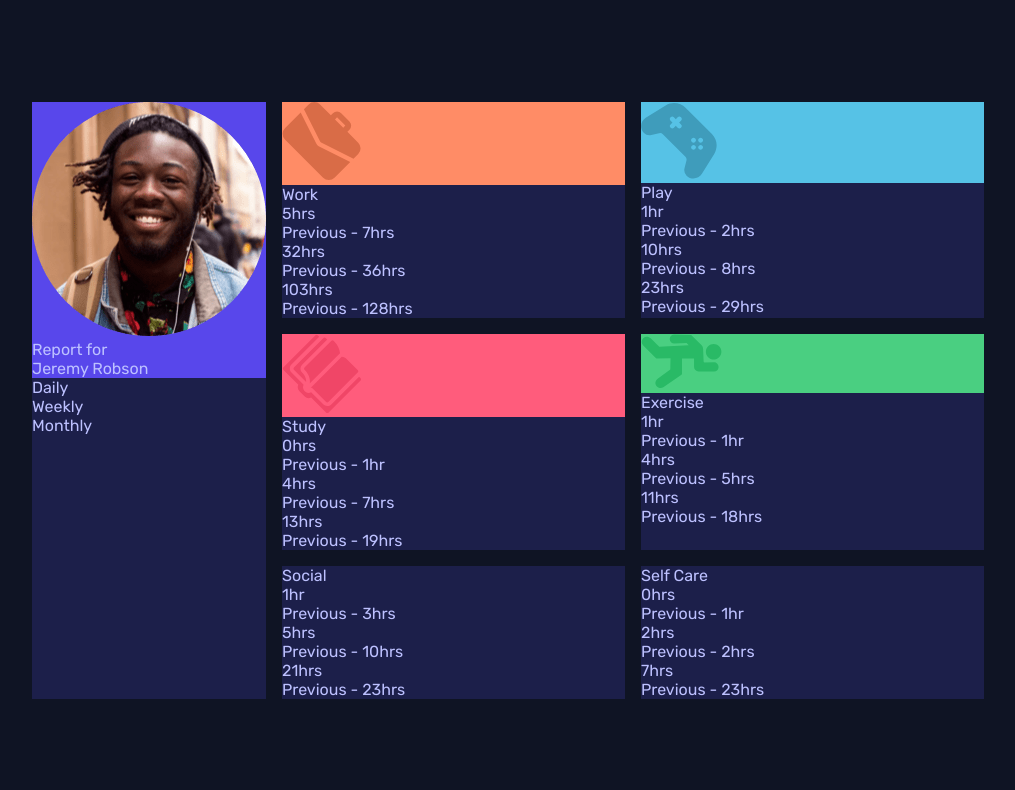
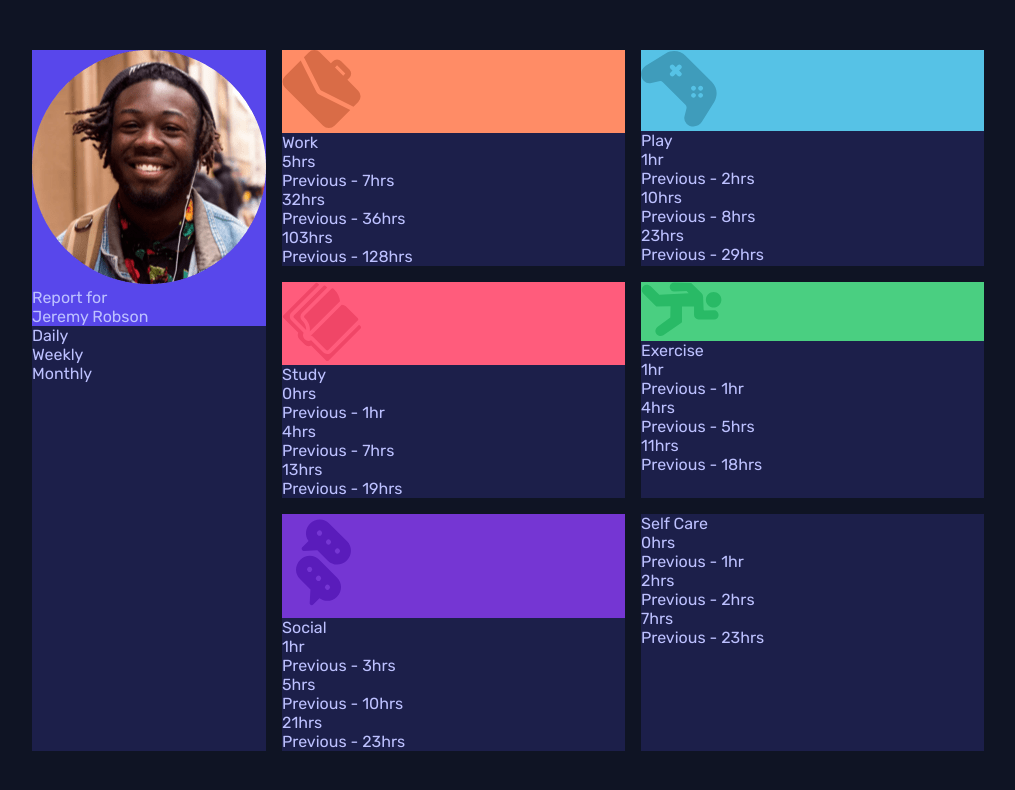
Before and after one commit to IuliiaKonovalova/frontend_mentor_time_tracking_dashboard, a plain HTML site: page index.html in a window 1280 px wide. Shown: the whole page, without its empty margins (132-1147 px from the left). Drawn offline with Linux system fonts and the light colour scheme.

Commit message:
Add top part for the social card and add work icon to html file

```diff
--- a/assets/css/style.css
+++ b/assets/css/style.css
@@ -90,3 +90,7 @@ body {
 .card__exercise--background {
   background-color: var(--clr-primary--exercise);
 }
+
+.card__social--background {
+  background-color: var(--clr-primary--social);
+}
--- a/index.html
+++ b/index.html
@@ -113,7 +113,15 @@
         <div class="card_exercise_time_monthly--previous hidden">Previous - 18hrs</div>
       </div>
 
-      <div class="card card_social">
+      <div class="card card__social">
+        <div class="card__social--background card-background">
+          <svg width="75" height="100" xmlns="http://www.w3.org/2000/svg">
+            <g fill="#5A1CBB" fill-rule="nonzero">
+              <path
+                d="M45.834 46.627c4.78 4.78 13.1 5.754 19.257-.403 5.2-5.199 5.198-13.657 0-18.855L47.151 9.428C42.335 4.614 34.02 3.7 27.892 9.83c-4.701 4.7-5.151 12.066-1.352 17.277l-6.265 6.265c-1.339 1.339-.317 3.644 1.585 3.533l13.474-.777 10.499 10.499Zm11.404-11.483a2.567 2.567 0 1 1-3.629 3.631 2.567 2.567 0 0 1 3.63-3.631ZM35.745 20.909a2.567 2.567 0 1 1 3.63-3.629 2.567 2.567 0 0 1-3.63 3.63Zm12.562 5.303a2.567 2.567 0 1 1-3.63 3.63 2.567 2.567 0 0 1 3.63-3.63ZM55.16 63.698 37.219 45.756c-5.198-5.197-13.658-5.197-18.857.001-6.072 6.073-5.26 14.4-.402 19.258l10.499 10.5-.777 13.473c-.11 1.886 2.186 2.931 3.533 1.584l6.265-6.265c5.212 3.8 12.577 3.349 17.277-1.352 6.06-6.059 5.274-14.386.403-19.257ZM25.813 57.24a2.567 2.567 0 1 1 3.63-3.631 2.567 2.567 0 0 1-3.63 3.63Zm8.932 8.931a2.567 2.567 0 1 1 3.63-3.629 2.567 2.567 0 0 1-3.63 3.63Zm8.932 8.933a2.567 2.567 0 1 1 3.63-3.631 2.567 2.567 0 0 1-3.63 3.63Z" />
+            </g>
+          </svg>
+        </div>
         <div class="card_name">Social</div>
         <div class="card_social_time_daily--current">1hr</div>
         <div class="card_social_time_daily--previous">Previous - 3hrs</div>
```
